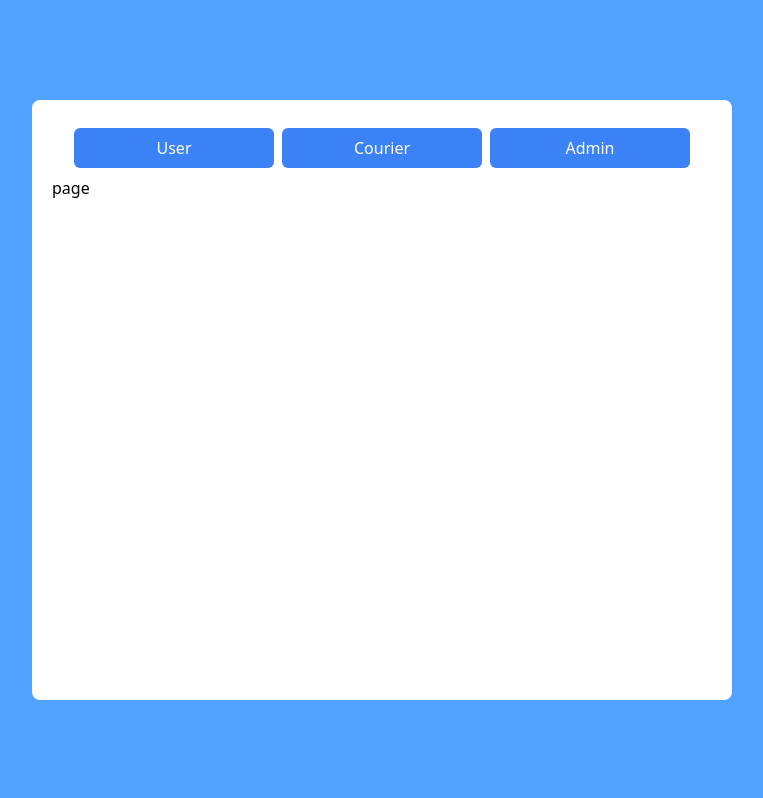
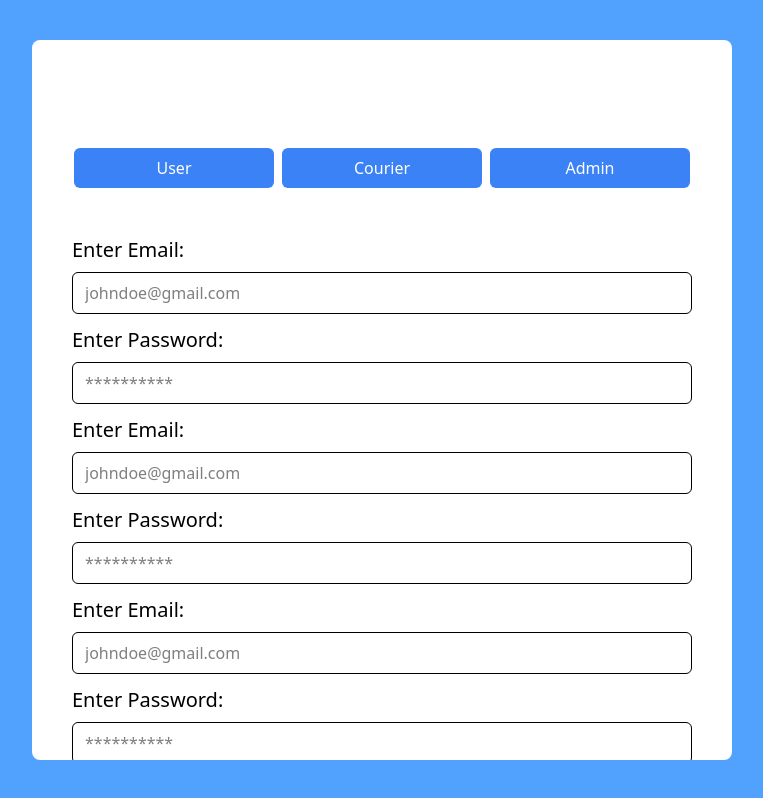
Before and after one commit to AtukaJikuridze/SkillWill-GroupWork, a Next.js app: page /login in a window 1280 px wide. Shown: the whole page, without its empty margins (258-1021 px from the left). Built offline with nearby package versions, Linux system fonts and the light colour scheme.

Commit message:
Adding Login Rules (useForm)

```diff
--- /dev/null
+++ b/actions/authAction.ts
@@ -0,0 +1,28 @@
+"use server";
+import { RegisterFormSchema } from "@lib/loginRules";
+interface ILogin {
+  email: string;
+  password: string;
+}
+
+export const authAction = async (prevState: ILogin, formData: FormData) => {
+  const email = formData.get("email")?.toString() || "";
+  const password = formData.get("password")?.toString() || "";
+
+  const validatedFields = RegisterFormSchema.safeParse({ email, password });
+
+  const values = { email, password };
+
+  if (!validatedFields.success) {
+    return {
+      errors: validatedFields.error.flatten().fieldErrors,
+      values,
+    };
+  }
+
+  return {
+    success: true,
+    errors: {},
+    values,
+  };
+};
--- a/app/(auth)/layout.tsx
+++ b/app/(auth)/layout.tsx
@@ -1,16 +1,14 @@
 import React from "react";
 import ButtonsList from "./ButtonList";
-
-export default function layout({
-  children,
-}: Readonly<{
+interface IAuthLayout {
   children: React.ReactNode;
-}>) {
+}
+export default function layout({ children }: Readonly<IAuthLayout>) {
   return (
     <div className="w-full h-full bg-blue-400 flex justify-center items-center">
-      <div className="w-[700px] h-[600px] bg-white rounded-lg p-5">
+      <div className="w-[700px] max-h-[90%] overflow-y-auto  bg-white rounded-lg px-10 py-25">
         <ButtonsList />
-        {children}
+        <div className="pt-10 ">{children}</div>
       </div>
     </div>
   );
--- /dev/null
+++ b/app/(auth)/login/ErrorsList.tsx
@@ -0,0 +1,14 @@
+import React from "react";
+interface IErrorList {
+  errors: string[];
+}
+export default function ErrorsList({ errors }: IErrorList) {
+  return (
+    <ul>
+      <p className="text-[#580000]">Password Must :</p>
+      {errors.map((e) => (
+        <li className="text-red-500 list-disc ml-10">{e}</li>
+      ))}
+    </ul>
+  );
+}
--- /dev/null
+++ b/app/(auth)/login/LoginForm.tsx
@@ -0,0 +1,104 @@
+"use client";
+
+import { authAction } from "@/actions/authAction";
+import React, { useActionState } from "react";
+import ErrorsList from "./ErrorsList";
+import ILoginForm from "@/interfaces/login-form.interface";
+import { InputFieldsProps } from "@/interfaces/login/login-form-fields.interface";
+
+const Register = () => {
+  const [state, action, isPending] = useActionState<Promise<ILoginForm>>(
+    authAction,
+    null
+  );
+
+  const inputFields: InputFieldsProps[] = [
+    {
+      name: "email",
+      type: "email",
+      enterTitle: "Enter Email:",
+      placeholder: "johndoe@gmail.com",
+      errors: state?.errors?.email,
+      defaultValue: state?.values.email || "",
+    },
+    {
+      name: "password",
+      type: "password",
+      enterTitle: "Enter Password:",
+      placeholder: "**********",
+      errors: state?.errors?.password,
+      defaultValue: state?.values.password || "",
+    },
+    {
+      name: "email",
+      type: "email",
+      enterTitle: "Enter Email:",
+      placeholder: "johndoe@gmail.com",
+      errors: state?.errors?.email,
+      defaultValue: state?.values.email || "",
+    },
+    {
+      name: "password",
+      type: "password",
+      enterTitle: "Enter Password:",
+      placeholder: "**********",
+      errors: state?.errors?.password,
+      defaultValue: state?.values.password || "",
+    },
+    {
+      name: "email",
+      type: "email",
+      enterTitle: "Enter Email:",
+      placeholder: "johndoe@gmail.com",
+      errors: state?.errors?.email,
+      defaultValue: state?.values.email || "",
+    },
+    {
+      name: "password",
+      type: "password",
+      enterTitle: "Enter Password:",
+      placeholder: "**********",
+      errors: state?.errors?.password,
+      defaultValue: state?.values.password || "",
+    },
+  ];
+
+  return (
+    <form action={action} className="w-full ">
+      {inputFields.map(
+        ({
+          enterTitle,
+          name,
+          placeholder,
+          type,
+          errors,
+          defaultValue,
+        }: InputFieldsProps) => (
+          <div className="flex flex-col gap-2 mb-3 ">
+            <label htmlFor="repeat-password" className="text-xl">
+              {enterTitle}
+            </label>
+            <input
+              type={type}
+              placeholder={placeholder}
+              defaultValue={defaultValue}
+              name={name}
+              className={`border px-3 py-2 rounded-md outline-none ${
+                errors && "border-red-500"
+              }`}
+            />
+            {errors && <ErrorsList errors={errors} />}
+          </div>
+        )
+      )}
+      <button
+        type="submit"
+        className="border px-5 py-1 mx-auto block w-full cursor-pointer"
+      >
+        {isPending ? "Submitting..." : "Submit"}
+      </button>
+    </form>
+  );
+};
+
+export default Register;
--- a/app/(auth)/login/page.tsx
+++ b/app/(auth)/login/page.tsx
@@ -1,9 +1,12 @@
-import React from 'react'
+import React from "react";
+import LoginForm from "./LoginForm";
 
 const page = () => {
   return (
-    <div>page</div>
-  )
-}
+    <div>
+      <LoginForm />
+    </div>
+  );
+};
 
-export default page
+export default page;
--- /dev/null
+++ b/interfaces/login-form.interface.ts
@@ -0,0 +1,11 @@
+export default interface ILoginForm {
+  errors: {
+    email?: string[];
+    password?: string[];
+  };
+  values: {
+    email: string;
+    password: string;
+  };
+  success?: boolean;
+}
--- /dev/null
+++ b/interfaces/login/login-form.interface.ts
@@ -0,0 +1,11 @@
+export default interface ILoginForm {
+  errors: {
+    email?: string[];
+    password?: string[];
+  };
+  values: {
+    email: string;
+    password: string;
+  };
+  success?: boolean;
+}
--- /dev/null
+++ b/lib/loginRules.ts
@@ -0,0 +1,29 @@
+import { z } from "zod";
+
+export const RegisterFormSchema = z.object({
+  email: z
+    .string()
+    .min(5, { message: "Email must be at least 5 characters long" })
+    .max(50, { message: "Email must be at most 50 characters long" })
+    .email({ message: "Please enter a valid email address" })
+    .regex(/@.*\.(com|net|org)$/, {
+      message: "Email must end with .com, .net, or .org",
+    })
+    .trim(),
+
+  password: z
+    .string()
+    .min(8, { message: "Password must be at least 8 characters" })
+    .max(50, { message: "Password must be at most 50 characters" })
+    .trim(),
+});
+// .regex(/[a-z]/, {
+//   message: "Password must contain at least one lowercase letter",
+// })
+// .regex(/[A-Z]/, {
+//   message: "Password must contain at least one uppercase letter",
+// })
+// .regex(/[0-9]/, { message: "Password must contain at least one number" })
+// .regex(/[^a-zA-Z0-9]/, {
+//   message: "Password must contain at least one special character",
+// })
--- a/tsconfig.json
+++ b/tsconfig.json
@@ -18,8 +18,11 @@
         "name": "next"
       }
     ],
+    "baseUrl": ".",
     "paths": {
-      "@/*": ["./*"]
+      "@/*": ["./*"],
+      "@lib/*": ["lib/*"],
+      "@interfaces/*": ["interfaces/*"]
     }
   },
   "include": ["next-env.d.ts", "**/*.ts", "**/*.tsx", ".next/types/**/*.ts"],
```
Also changed, not shown: interfaces/login/login-form-fields.interface.ts (added, +8 -0 lines), package.json (+5 -4 lines), 1 other file (tests, documents, lock files or other folders).
